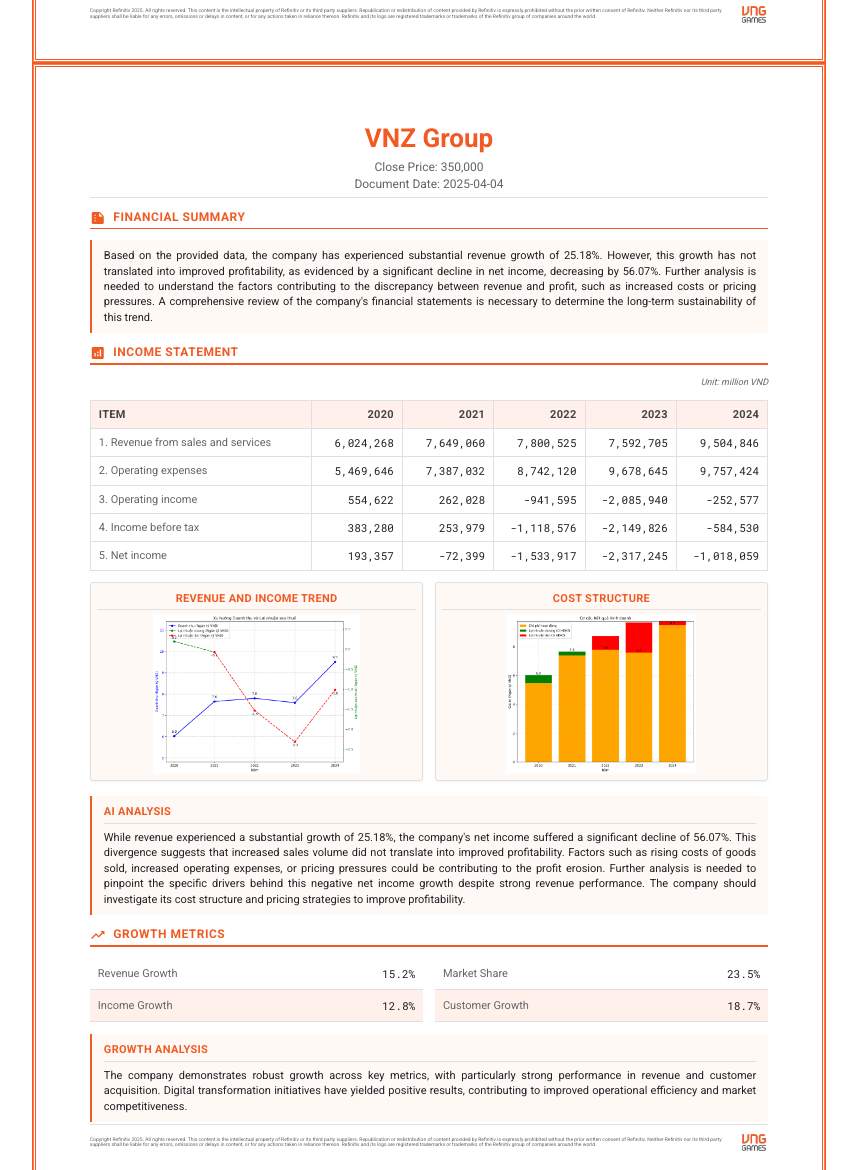
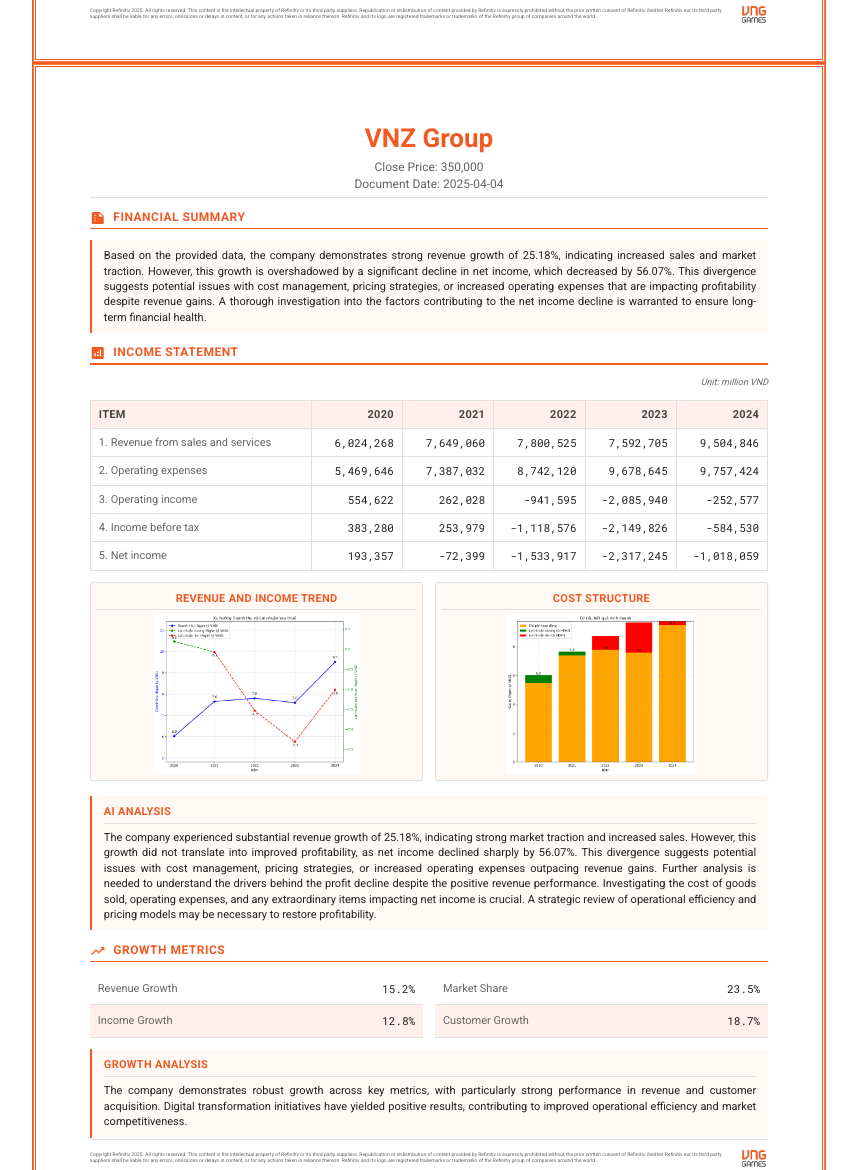
Before and after one commit to nguyen110504zz/faino, a Flask app: template App/templates/report.html in a window 1280 px wide. Shown: the part 1130-2300 px from the top of the page, without its empty margins (211-1068 px from the left). Run offline with Flask 3, Linux system fonts and the light colour scheme; the template is opened without the code that fills it, so the values that code supplies are empty.

Commit message:
Update code

```diff
--- a/App/reports/VNZ_report.html
+++ b/App/reports/VNZ_report.html
@@ -1 +1 @@
-D:\TAI LIEU\web\faino\App\templates\report.html
+d:\TAI LIEU\web\faino\App\templates\report.html
--- a/App/templates/report.html
+++ b/App/templates/report.html
@@ -1473,7 +1473,7 @@
                     FINANCIAL SUMMARY
                 </h2>
                 <div class="analysis-box">
-                    Based on the provided data, the company has experienced substantial revenue growth of 25.18%. However, this growth has not translated into improved profitability, as evidenced by a significant decline in net income, decreasing by 56.07%. Further analysis is needed to understand the factors contributing to the discrepancy between revenue and profit, such as increased costs or pricing pressures. A comprehensive review of the company's financial statements is necessary to determine the long-term sustainability of this trend.
+                    Based on the provided data, the company demonstrates strong revenue growth of 25.18%, indicating increased sales and market traction. However, this growth is overshadowed by a significant decline in net income, which decreased by 56.07%. This divergence suggests potential issues with cost management, pricing strategies, or increased operating expenses that are impacting profitability despite revenue gains. A thorough investigation into the factors contributing to the net income decline is warranted to ensure long-term financial health.
                 </div>
             </section>
 
@@ -1593,7 +1593,7 @@
 
                 <div class="analysis-box">
                     <div class="analysis-title">AI ANALYSIS</div>
-                    While revenue experienced a substantial growth of 25.18%, the company's net income suffered a significant decline of 56.07%. This divergence suggests that increased sales volume did not translate into improved profitability. Factors such as rising costs of goods sold, increased operating expenses, or pricing pressures could be contributing to the profit erosion. Further analysis is needed to pinpoint the specific drivers behind this negative net income growth despite strong revenue performance. The company should investigate its cost structure and pricing strategies to improve profitability.
+                    The company experienced substantial revenue growth of 25.18%, indicating strong market traction and increased sales. However, this growth did not translate into improved profitability, as net income declined sharply by 56.07%. This divergence suggests potential issues with cost management, pricing strategies, or increased operating expenses outpacing revenue gains. Further analysis is needed to understand the drivers behind the profit decline despite the positive revenue performance. Investigating the cost of goods sold, operating expenses, and any extraordinary items impacting net income is crucial. A strategic review of operational efficiency and pricing models may be necessary to restore profitability.
                 </div>
             </section>
 
@@ -1787,7 +1787,7 @@
                 </div>
                 <div class="analysis-box">
                     <div class="analysis-title">AI ANALYSIS</div>
-                    The company's current assets experienced volatility, peaking in 2021 before declining significantly, suggesting potential liquidity management challenges. Fixed assets steadily increased, indicating investment in long-term capacity or infrastructure. Total liabilities have risen sharply, particularly in recent years, driven by both current liabilities and long-term debt. Simultaneously, equity has eroded considerably, raising concerns about the company's financial stability and leverage.
+                    The company's current assets experienced a significant decline from 2021 to 2024, potentially impacting short-term liquidity. Simultaneously, fixed assets have increased, suggesting investment in long-term resources. Total liabilities have risen substantially, particularly current liabilities and long-term debt, indicating increased financial leverage. Equity has decreased dramatically, reflecting a weakened financial position. Overall, the balance sheet reveals a shift towards long-term investments financed by increasing debt, coupled with a concerning reduction in both liquid assets and equity.
                 </div>
             </section>
 
@@ -1920,7 +1920,7 @@
                 </div>
                 <div class="analysis-box">
                     <div class="analysis-title">AI ANALYSIS</div>
-                    Based on the provided ratios, the company exhibits concerning profitability. A negative profit margin of -10.71% indicates losses on sales, further reflected in a negative Return on Equity (ROE) of -80.15%, showing inefficient use of equity to generate profit. While the current ratio suggests short-term liquidity, the high debt-to-equity ratio of 6.45 implies significant financial leverage, potentially exacerbating the negative profitability trend.
+                    Based on the provided profitability ratios, the company demonstrates concerning financial performance. A negative profit margin of -10.71% indicates the company is losing money on each dollar of revenue. Furthermore, a negative return on equity (ROE) of -80.15% suggests an inability to generate profit from shareholder investments, despite a current ratio of 1.15. The high debt-to-equity ratio of 6.45 also raises concerns about financial leverage and potential risk.
                 </div>
             </section>
 
@@ -1931,7 +1931,7 @@
                 </h2>
                 <div class="analysis-box">
                     <div class="analysis-title">AI ANALYSIS</div>
-                    Given the company's high growth potential juxtaposed with its deteriorating profitability and high risk level, the recommendation is to **Hold** existing positions, but **do not Buy** at this time. While the substantial revenue growth is encouraging, the significant decline in net income and negative profitability metrics raise serious concerns about the company's financial sustainability. Investors should carefully monitor the company's efforts to improve profitability and manage its high debt levels, as these factors pose significant risks to future performance.
+                    Investment Recommendation: Sell. Despite high growth potential, the company's deteriorating profitability and negative return on equity are major concerns. The significant decline in net income coupled with a negative profit margin indicates fundamental issues with the business model's sustainability. Investors should be wary of the high debt-to-equity ratio and the risk that the company may not be able to effectively manage its costs or generate profits from its operations.
                 </div>
                 <div class="risk-management">
                     <div class="risk-item">
--- a/Process/ai_analyst.py
+++ b/Process/ai_analyst.py
@@ -281,7 +281,7 @@ def analyze_financial_data(model, financial_data: Dict[str, Any], ratios: Dict[s
 
 def generate_recommendations(model, analysis: Dict[str, Any]) -> Dict[str, Any]:
     """
-    Generate investment recommendations based on the analysis
+    Generate investment recommendations based on the analysis (no effects)
     """
     try:
         # Extract key metrics for recommendations
@@ -300,7 +300,7 @@ def generate_recommendations(model, analysis: Dict[str, Any]) -> Dict[str, Any]:
         - Financial Summary: {analysis.get('financial_summary', '')}
         - Profitability Analysis: {analysis.get('profitability_analysis', '')}
 
-        Please provide a clear investment recommendation in 3-4 sentences that includes:
+        Please provide a clear investment recommendation in 3-4 sentences that includes (no effects bold):
         1. Overall investment stance (Buy/Hold/Sell)
         2. Key reasons for the recommendation
         3. Main risks to consider
```
